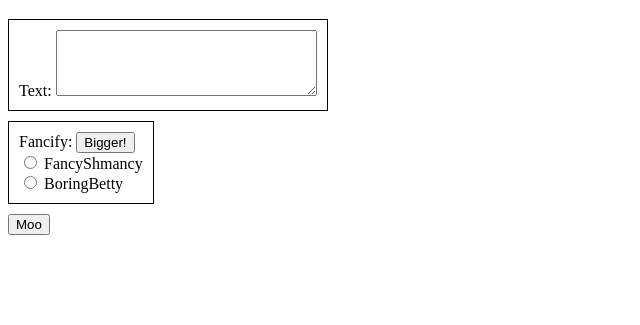
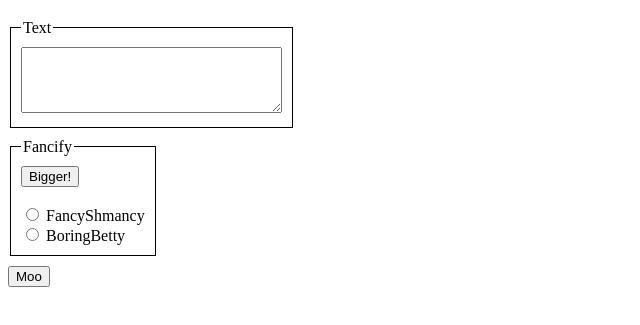
Before and after one commit to agamsara/Assignment5, a plain HTML site: page index.html in a window 1280 px wide. Shown: the part 61-386 px from the top of the page, without its empty margins (0-640 px from the left). Drawn offline with Linux system fonts and the light colour scheme.

Commit message:
Update index.html

```diff
--- a/index.html
+++ b/index.html
@@ -4,27 +4,26 @@
 		<title>Fancify Shamcify</title>
 		<script src="fancifymytext.js"></script>
 	</head>
-
 	<body>
 		<h1>Fancify my Text</h1>
 
-		<!-- Text Area -->
-		<div style="border: 1px solid black; padding: 10px; width: fit-content;">
-			<label for="textArea">Text:</label>
+		<!-- Text Area Section -->
+		<fieldset style="border: 1px solid black; padding: 10px; width: fit-content;">
+			<legend>Text</legend>
 			<textarea id="textArea" rows="4" cols="30"></textarea>
-		</div>
+		</fieldset>
 
 		<!-- Fancify Controls -->
-		<div style="border: 1px solid black; margin-top: 10px; padding: 10px; width: fit-content;">
-			<label>Fancify:</label>
-			<button id="biggerButton">Bigger!</button><br>
-			<input type="radio" id="fancyShmancy" name="fancify" value="FancyShmancy">
+		<fieldset style="border: 1px solid black; padding: 10px; width: fit-content; margin-top: 10px;">
+			<legend>Fancify</legend>
+			<button id="biggerButton">Bigger!</button><br><br>
+			<input type="radio" id="fancyShmancy" name="styleOption">
 			<label for="fancyShmancy">FancyShmancy</label><br>
-			<input type="radio" id="boringBetty" name="fancify" value="BoringBetty">
+			<input type="radio" id="boringBetty" name="styleOption">
 			<label for="boringBetty">BoringBetty</label>
-		</div>
+		</fieldset>
 
-		<!-- Additional Button -->
+		<!-- Moo Button -->
 		<div style="margin-top: 10px;">
 			<button id="mooButton">Moo</button>
 		</div>
```
